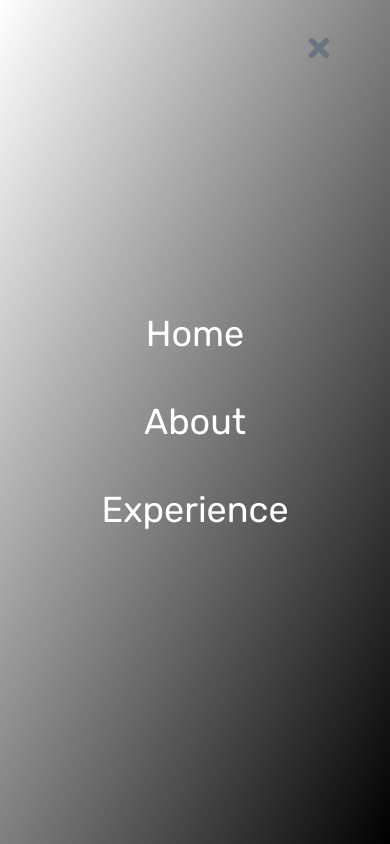
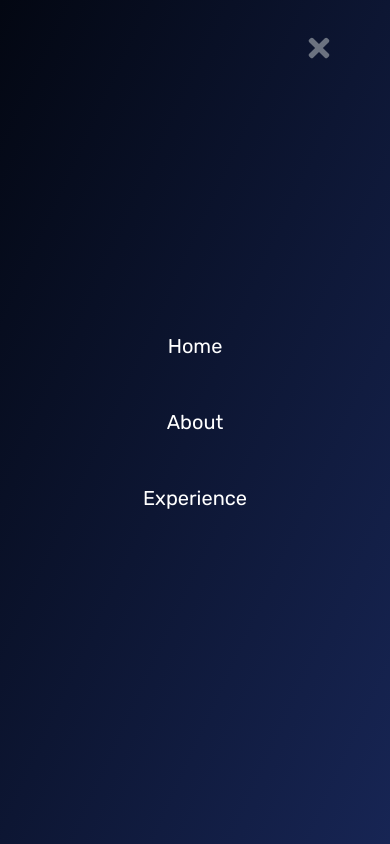
Before and after one commit to brainsCollide/React-Porto, a React (Vite) app: page / in a window 390 px wide. Both pictures are taken after a click on the element 327 px from the left and 48 px from the top of the page. Shown: the top 844 px of the page. Built offline with nearby package versions, Linux system fonts and the light colour scheme; a web font is replaced by a local one.

Commit message:
changes on about texts and navbar links for mobile version

```diff
--- a/src/components/About.jsx
+++ b/src/components/About.jsx
@@ -4,7 +4,7 @@ function About() {
             name="about"
             className="w-full h-screen bg-gradient-to-b from-gray-950 to-black text-white"
         >
-            <div className="max-w-screen-lg p-4 pt-40 mx-auto flex flex-col justify-center w-full h-full">
+            <div className="max-w-screen-lg p-4 pt-40 mx-auto text-justify flex flex-col justify-center w-full h-full">
                 <div>
                 <p className="text-4xl font-medium border-b-4 inline border-gray-500">
                     About
--- a/src/components/Navbar.jsx
+++ b/src/components/Navbar.jsx
@@ -59,13 +59,12 @@ function Navbar() {
 
                 {nav && (
 
-                    <ul className="flex flex-col justify-center items-center
-                        absolute top-0 left-0 w-full h-screen bg-gradient-to-br from-white to-black text-white z-20"
+                    <ul className="flex flex-col justify-center items-center text-xl absolute top-0 left-0 w-full
+                    transition-all ease-in duration-500 h-screen bg-gradient-to-br from-gray-950 to-blue-950 z-20"
                          >
                          {links.map(({id, link}) => (
                              <li key={id}
-                                className="px-4 cursor-pointer capitalize py-6
-                                text-4xl"
+                                className="px-4 cursor-pointer capitalize py-6 hover:bg-cyan-500 duration-200 rounded-lg"
                             >
                                 <Link onClick={() => setNav(!nav)}
                                 to={link}
```
